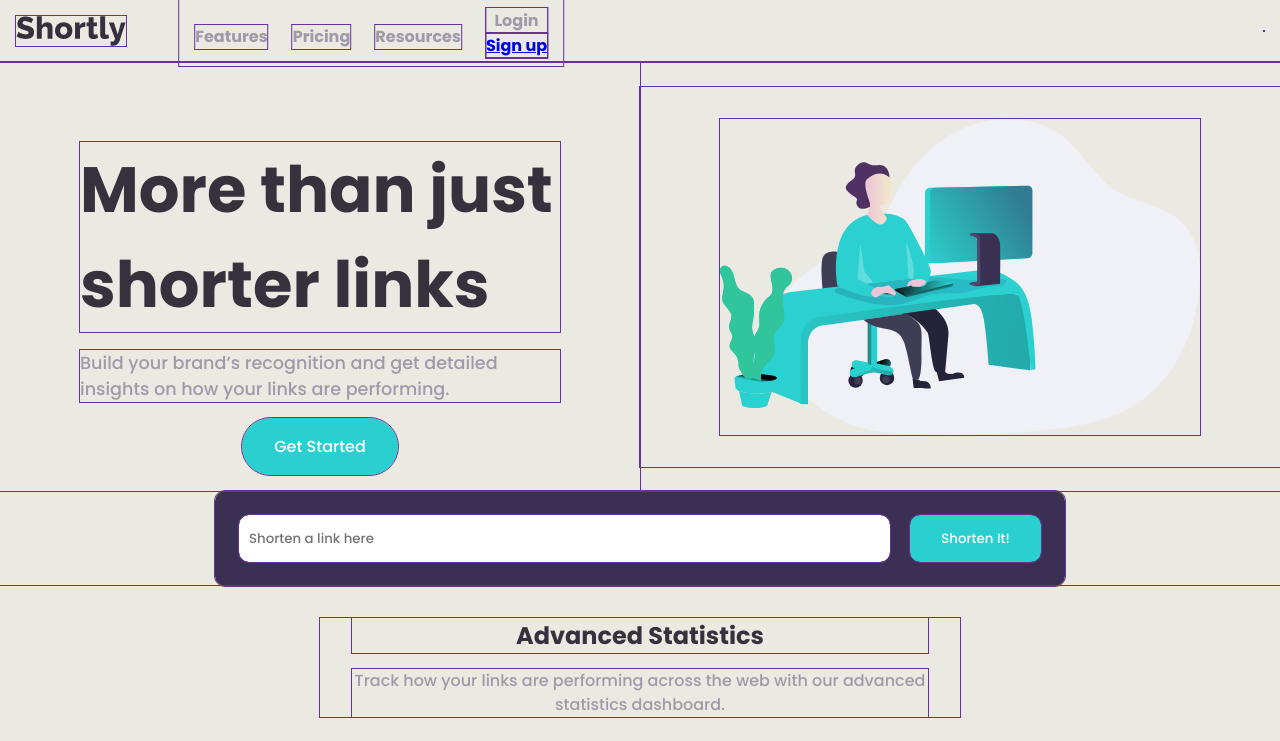
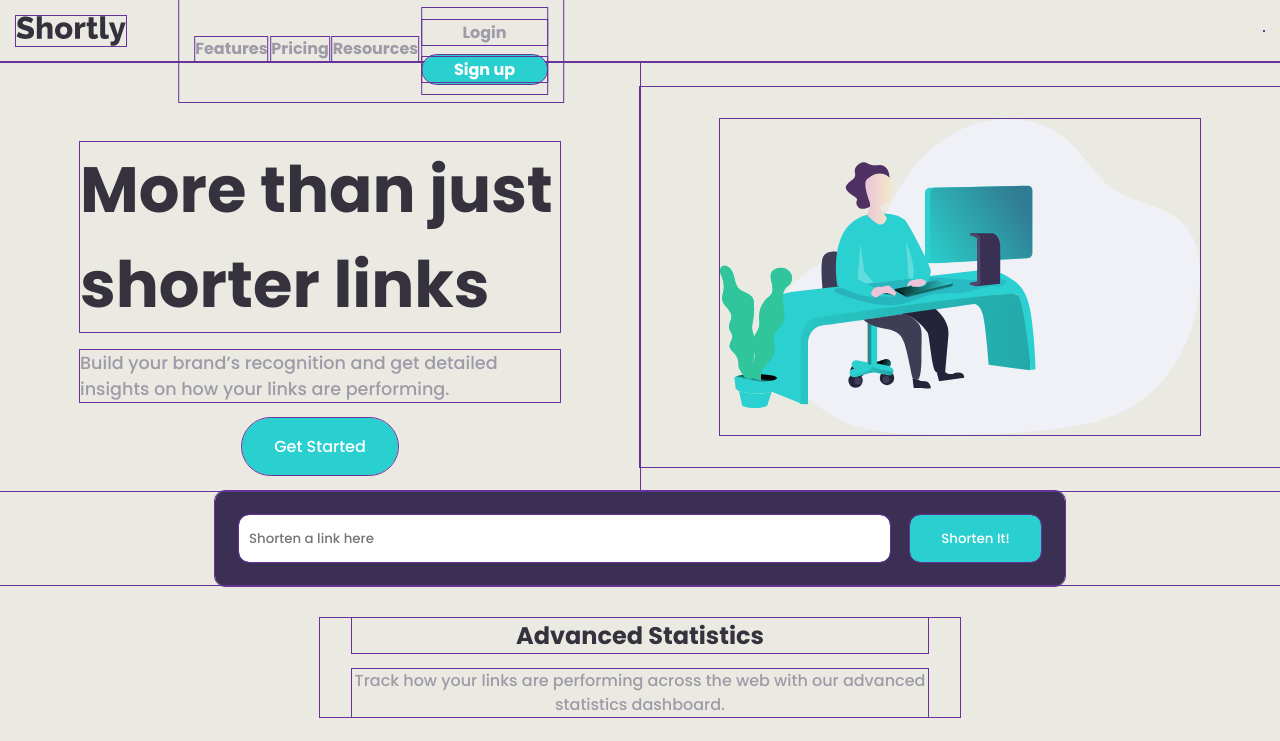
Before and after one commit to asbhogal/Frontend-Mentor-URL-Shortening-Project, a website built with Vite: page index.html in a window 1280 px wide. Shown: the top 741 px of the page. Built offline with nearby package versions, Linux system fonts and the light colour scheme.

Commit message:
Mobile navigation with sign-up button

```diff
--- a/index.html
+++ b/index.html
@@ -30,7 +30,7 @@
 				<ul class="nav-list-secondary">
 					<li class="nav-item-m">Login</li>
 					<li class="nav-item-m">
-						<a href="#">Sign up</a>
+						<a class="nav-sign-up-btn" href="#">Sign up</a>
 					</li>
 				</ul>
 			</ul>
--- a/src/styles/_partials/_mixins.scss
+++ b/src/styles/_partials/_mixins.scss
@@ -16,3 +16,7 @@
 		}
 	}
 }
+
+@mixin nav-list-link-spacing {
+	margin: 0.75em 0;
+}
--- a/src/styles/index.scss
+++ b/src/styles/index.scss
@@ -45,13 +45,27 @@ body {
 
 .nav-list {
 	@include default-list-style;
-	background-color: $gray;
+	background-color: $dark-violet;
 	border-radius: 10px;
+	color: $white;
 	width: 85%;
 	padding: 0.5em 1em;
 	font-size: 1.15rem;
 	text-align: center;
 	font-family: $primary-font-family;
+
+	& > li,
+	.nav-item-m {
+		// I know you said that I should use classes for clarity, just testing this, will make it neater in a minute.
+		@include nav-list-link-spacing;
+	}
+}
+
+.nav-sign-up-btn {
+	@include btn;
+	border-radius: 50px;
+	padding: 0.2em 2em;
+	color: $white;
 }
 
 // Hero Section
@@ -71,7 +85,6 @@ body {
 
 	.hero-text * {
 		margin-top: 1em;
-		// I dont think I need to do this like this. Not sure. Please look this up after you're done here! Okay? Cool.
 	}
 
 	.hero-image {
@@ -95,15 +108,18 @@ body {
 	padding: 1.5em;
 	max-width: 850px; // the maximum width of the container, keeping it fixed at viewports wider than 850px
 	width: 100%; // ensures that viewport widths less than the 850px means the content fills the container properly
+	//Thanks. I will looking into Responsive design more to understand how to achieve this more consistently and understand the reasoning for my choices.
 	width: 90%;
 	margin: 0 auto;
 	border-radius: 10px;
 	> * {
 		display: inherit; // ensures all children inherit the flex display property from above
+		//I never thought of this. thank you.
 	}
 	.link-input {
 		// changed to class name for clarity
 		flex: 1 1 auto; // this is short-hand for: flex-grow | flex-shrink | flex-basis - I'll send you some info on this
+		//thank you -- I will read more on it. I read the links provided. I need practice and more examples. Will do this soon.
 		width: 80%;
 		padding: 1em 0;
 		text-indent: 10px;
@@ -112,6 +128,7 @@ body {
 
 	.shorten-link-btn {
 		// changed to class name for clarity
+		// thank you. I will remember to use classes instead of selectors more.
 		flex: 1 5 auto;
 		border-radius: 10px;
 		@include flex-default;
```
